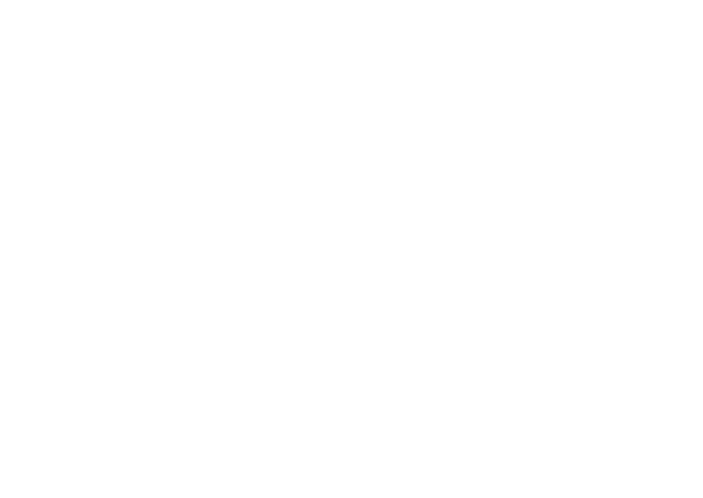
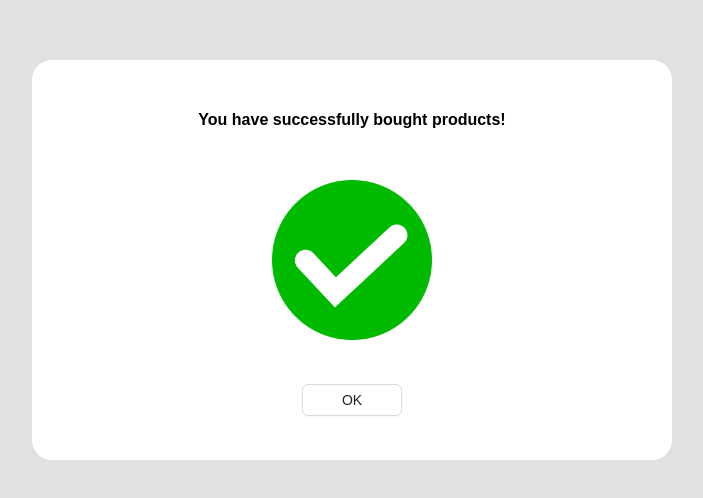
Before and after one commit to huysero11/shopping-cart, a React (Vite) app: page /cart/buy-products-success-notification in a window 1280 px wide. Before the commit this address had no page. Shown: the part 140-638 px from the top of the page, without its empty margins (288-991 px from the left). Built offline with nearby package versions, Linux system fonts and the light colour scheme.

Commit message:
add Buy Products function in cart

```diff
--- a/src/App.jsx
+++ b/src/App.jsx
@@ -5,6 +5,7 @@ import CartPage from "./pages/CartPage/CartPage.jsx";
 import HomePage from "./pages/HomePage/HomePage.jsx";
 import ProductDetailPage from "./pages/ProductDetailPage/ProductDetailPage.jsx";
 import AddProductNotification from "./components/notifications/AddProductNotification/AddProductNotification.jsx";
+import BuyProductsNotification from "./components/notifications/BuyProductsNotification/BuyProductsNotification.jsx";
 
 const App = () => {
   return (
@@ -25,6 +26,11 @@ const App = () => {
           path="/:id/add-product-success-notification"
           element={<AddProductNotification />}
         />
+
+        <Route
+          path="/cart/buy-products-success-notification"
+          element={<BuyProductsNotification />}
+        />
       </Routes>
     </>
   );
--- a/src/components/CartProducts/CartProducts.jsx
+++ b/src/components/CartProducts/CartProducts.jsx
@@ -8,6 +8,7 @@ import {
 import cartSlice from "../../slices/cartSlice/cartSlice.jsx";
 import { useDispatch } from "react-redux";
 import { Button } from "antd";
+import { Link } from "react-router-dom";
 import "./CartProducts.css";
 
 const CartProducts = () => {
@@ -25,6 +26,12 @@ const CartProducts = () => {
     handleChooseAllCheckboxClicked();
     const checkboxElement = document.querySelector(".cart-choose-all-checkbox");
     checkboxElement.checked = !checkboxElement.checked;
+  };
+
+  const hanldeBuyButtonClicked = () => {
+    dispatch(cartSlice.actions.buyProducts());
+    const checkboxElement = document.querySelector(".cart-choose-all-checkbox");
+    checkboxElement.checked = false; // Reset the choose all checkbox
   };
 
   return (
@@ -58,9 +65,15 @@ const CartProducts = () => {
           <strong>{`Total: ${totalPrice.toFixed(2)}`}</strong>
         </div>
 
-        <Button className="cart-footer-buy-button" type="primary">
-          Buy
-        </Button>
+        <Link to="buy-products-success-notification">
+          <Button
+            className="cart-footer-buy-button"
+            type="primary"
+            onClick={hanldeBuyButtonClicked}
+          >
+            Buy
+          </Button>
+        </Link>
       </div>
     </div>
   );
--- /dev/null
+++ b/src/components/notifications/BuyProductsNotification/BuyProductsNotification.css
@@ -0,0 +1,44 @@
+.buy-product-notification-view {
+  width: 100vw;
+  height: 100vh;
+  background-color: rgb(225, 225, 225);
+  display: flex;
+  justify-content: center;
+  align-items: center;
+}
+
+.buy-product-notification-container {
+  width: 50%;
+  height: 50%;
+  background-color: white;
+  display: flex;
+  flex-direction: column;
+  justify-content: center;
+  align-items: center;
+  /* align-content: space-around; */
+  font-weight: 700;
+  border-radius: 20px;
+}
+
+.buy-product-notification-content {
+  width: 80%;
+  height: 30%;
+  display: flex;
+  align-items: center;
+  justify-content: center;
+}
+
+.buy-product-notification-image {
+  height: 40%;
+  object-fit: contain;
+}
+
+.buy-product-notification-OK-button-wrapper {
+  flex-grow: 1;
+  display: flex;
+  align-items: center;
+}
+
+.buy-product-notification-OK-button {
+  width: 100px;
+}
--- /dev/null
+++ b/src/components/notifications/BuyProductsNotification/BuyProductsNotification.jsx
@@ -0,0 +1,38 @@
+import { Button } from "antd";
+import { useNavigate } from "react-router-dom";
+
+import "./BuyProductsNotification.css";
+
+const BuyProductsNotification = () => {
+  const navigate = useNavigate();
+
+  // console.log("In add product notification.jsx, id = ", product);
+
+  const hanldeOKButtonClick = () => {
+    navigate(-1);
+  };
+
+  return (
+    <div className="buy-product-notification-view">
+      <div className="buy-product-notification-container">
+        <div className="buy-product-notification-content">
+          {`You have successfully bought products!`}
+        </div>
+        <img
+          className="buy-product-notification-image"
+          src="/src/images/succeeded.png"
+        />
+        <div className="buy-product-notification-OK-button-wrapper">
+          <Button
+            className="buy-product-notification-OK-button"
+            onClick={hanldeOKButtonClick}
+          >
+            OK
+          </Button>
+        </div>
+      </div>
+    </div>
+  );
+};
+
+export default BuyProductsNotification;
--- a/src/slices/cartSlice/cartSlice.jsx
+++ b/src/slices/cartSlice/cartSlice.jsx
@@ -125,6 +125,14 @@ const cartSlice = createSlice({
         );
       }
     },
+    buyProducts: (state, action) => {
+      const productList = state.items;
+      const unCheckedItems = productList.filter((item) => !item.checked);
+
+      state.items = unCheckedItems; // Keep only unchecked items in the cart
+      state.totalQuantity = unCheckedItems.length; // Update total quantity
+      state.totalPrice = 0;
+    },
   },
 });
 
```
